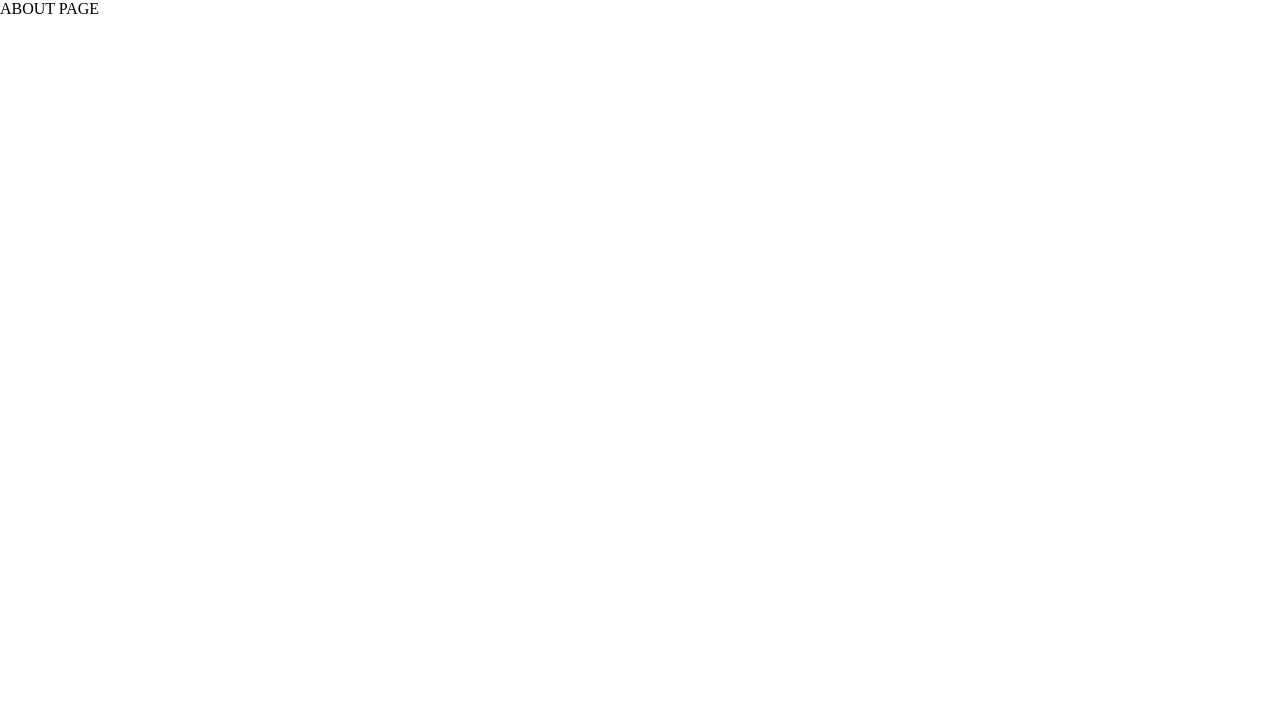
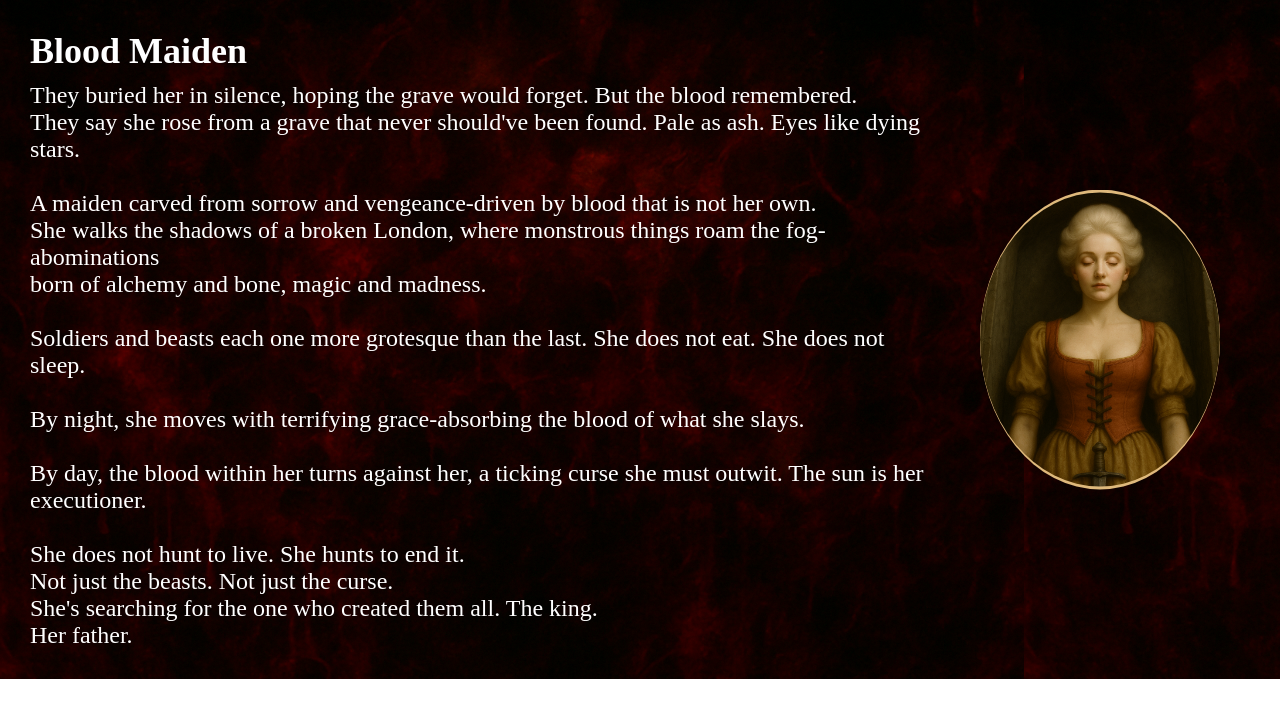
Before and after one commit to yevhenii-kapustian/Blood-Maiden, a Next.js app: page /about in a window 1280 px wide. Shown: the top 718 px of the page. Built offline with nearby package versions, Linux system fonts and the light colour scheme.

Commit message:
ticket_17-about-mainpage

```diff
--- /dev/null
+++ b/src/app/about/about.scss
@@ -0,0 +1,36 @@
+.aboutmain {
+    background-image: url('/bg-imag.png');
+    color: white;
+    padding: 30px;
+    &__container {
+         display: flex;
+        align-items: center;
+        align-items: center;
+        justify-content: space-around;
+        gap: 16px;
+    }
+    &__content {
+        font-size: 24px;
+    }
+    &__title {
+        padding-bottom: 10px;
+    }
+    &__image {
+        display: inline-block;
+        background-color: #DFB97C;
+        clip-path: ellipse(40% 50%);
+        width: 300px;
+        height: 300px;
+        flex-shrink: 0;
+    }
+    &__border {
+        clip-path: ellipse(40% 49% at 50% 50%);
+        overflow: hidden;
+        img {
+            display: block;
+            width: 100%;
+            height: auto;
+            object-fit: cover;
+        }
+    }
+}
--- a/src/app/about/page.tsx
+++ b/src/app/about/page.tsx
@@ -1,7 +1,41 @@
+import './about.scss';
+
 const About = () => {
-    return (
-        <div>ABOUT PAGE</div>
-    )
-}
+  return (
+    <main className="aboutmain">
+      <div className="aboutmain__container">
+        <div className="aboutmain__content">
+      <h2 className="aboutmain__title">Blood Maiden</h2>
+            <p>They buried her in silence, hoping the grave would forget. But the
+            blood remembered. <br />
+            They say she rose from a grave that never should've been found. Pale
+            as ash. Eyes like dying stars. <br /> <br />
+
+            A maiden carved from sorrow and vengeance-driven by blood that is
+            not her own. <br /> She walks the shadows of a broken London, where
+            monstrous things roam the fog-
+            abominations <br /> born of alchemy and bone, magic and madness.
+             <br /> <br />
+            Soldiers and beasts each one more grotesque than the last. She does
+            not eat. She does not sleep. <br /> <br />
+            By night, she moves with terrifying grace-absorbing the blood of
+            what she slays. <br /> <br />
+             By day, the blood within her turns against her, a
+            ticking curse she must outwit. The sun is her executioner. <br /> <br />
+            She does not hunt to live. She hunts to end it. <br />
+            Not just the beasts. Not just the curse. <br />
+            She's searching for the one who created them all.
+            The king. <br />
+            Her father.</p>
+        </div>
+        <div className="aboutmain__image">
+            <div className='aboutmain__border'>
+            <img src="/sleepy-maiden.png" alt="" />
+            </div>
+        </div>
+      </div>
+    </main>
+  );
+};
 
 export default About;
```
Also changed, not shown: src/app/page.tsx (+6 -1 lines), public/bg-imag.png (added), public/sleepy-maiden.png (added).
